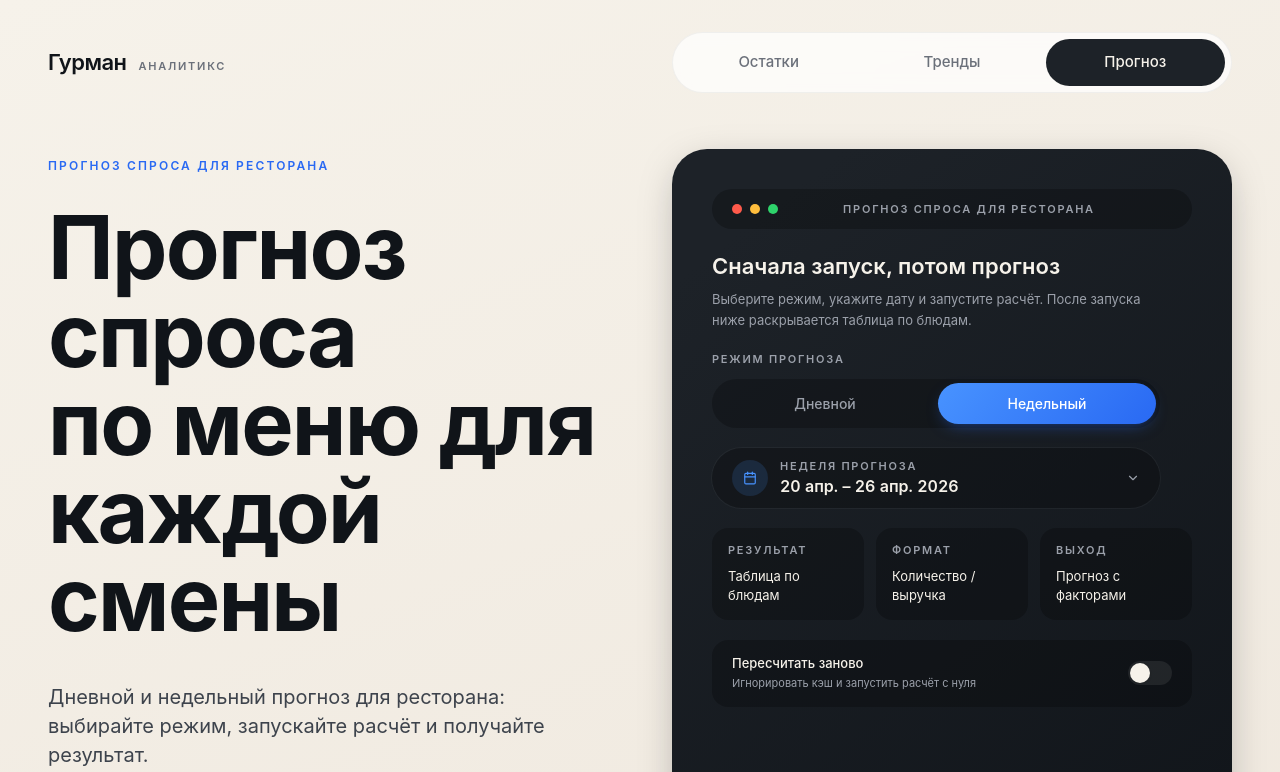
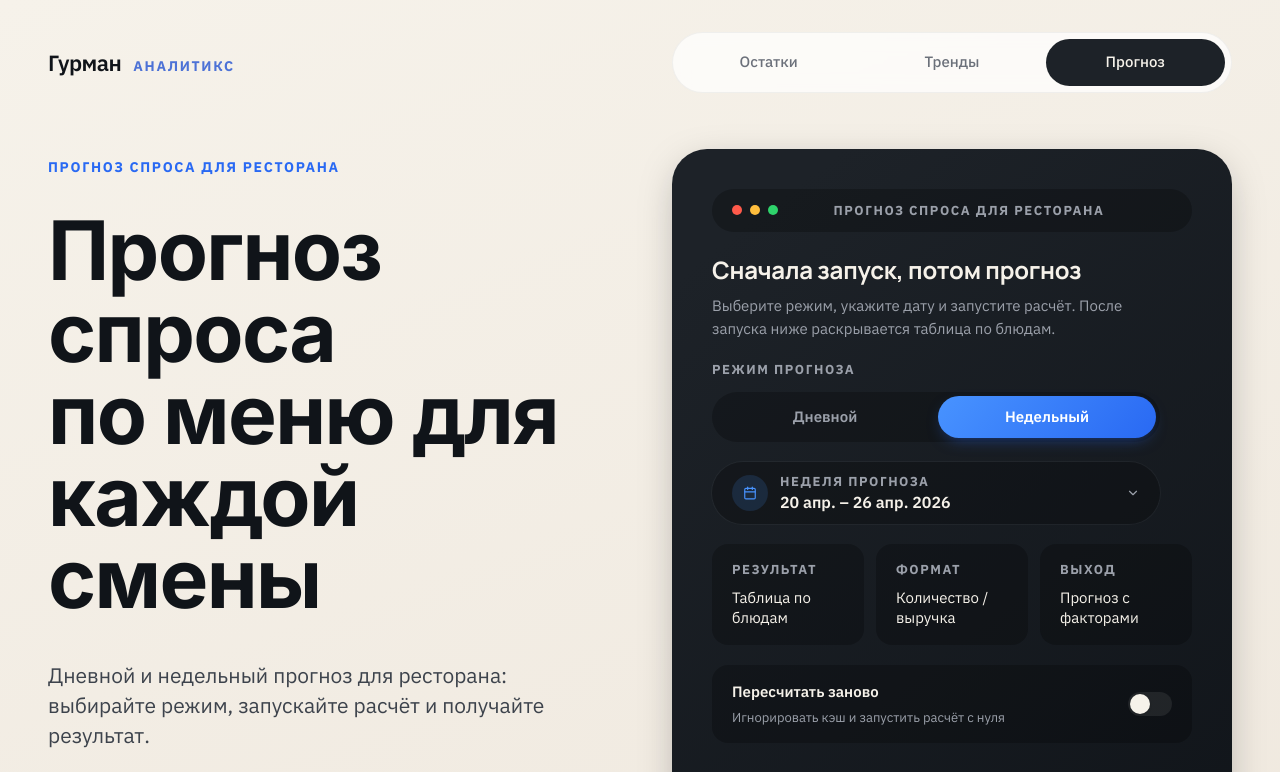
Before and after one commit to JustIkra/sirin-forms, a React (Vite) app in the folder src/frontend/: page / in a window 1280 px wide. Shown: the top 772 px of the page. Built offline with nearby package versions, Linux system fonts and the light colour scheme; no server answers.

Commit message:
Refine typography scale and forecast-screen components

```diff
--- a/src/frontend/index.html
+++ b/src/frontend/index.html
@@ -5,6 +5,12 @@
     <link rel="icon" type="image/svg+xml" href="/favicon.svg" />
     <meta name="viewport" content="width=device-width, initial-scale=1.0" />
     <title>Гурман-Аналитикс</title>
+    <link rel="preconnect" href="https://fonts.googleapis.com" />
+    <link rel="preconnect" href="https://fonts.gstatic.com" crossorigin />
+    <link
+      href="https://fonts.googleapis.com/css2?family=IBM+Plex+Sans:wght@400;500;600;700&family=Inter:wght@700;800;900&family=Manrope:wght@500;600;700;800&display=swap"
+      rel="stylesheet"
+    />
   </head>
   <body>
     <div id="root"></div>
--- a/src/frontend/src/components/DatePickerPopover.tsx
+++ b/src/frontend/src/components/DatePickerPopover.tsx
@@ -160,19 +160,19 @@ export default function DatePickerPopover({
     months: `${dp.months ?? ''}`,
     month: `${dp.month ?? ''} p-0`,
     month_caption: `${dp.month_caption ?? ''} flex h-9 items-center justify-center pb-3`,
-    caption_label: `${dp.caption_label ?? ''} text-[13px] font-semibold tracking-[0.02em] text-cream-100 capitalize`,
+    caption_label: `${dp.caption_label ?? ''} text-[15px] font-semibold tracking-[0.01em] text-cream-100 capitalize`,
     nav: `${dp.nav ?? ''} flex items-center gap-1`,
     button_previous: `${dp.button_previous ?? ''} inline-flex h-7 w-7 items-center justify-center rounded-md text-ink-400 transition-colors hover:bg-white/[0.06] hover:text-cream-100`,
     button_next: `${dp.button_next ?? ''} inline-flex h-7 w-7 items-center justify-center rounded-md text-ink-400 transition-colors hover:bg-white/[0.06] hover:text-cream-100`,
     chevron: `${dp.chevron ?? ''} fill-current`,
     month_grid: `${dp.month_grid ?? ''} w-full table-fixed border-separate border-spacing-0`,
     weekdays: `${dp.weekdays ?? ''}`,
-    weekday: `${dp.weekday ?? ''} h-8 text-center align-middle text-[10px] font-semibold uppercase tracking-[0.18em] text-ink-500`,
-    week_number_header: `${dp.week_number_header ?? ''} h-8 text-center align-middle text-[10px] font-semibold uppercase tracking-[0.18em] text-ink-500`,
-    week_number: `${dp.week_number ?? ''} h-9 text-center align-middle text-[10px] font-mono text-ink-500`,
+    weekday: `${dp.weekday ?? ''} h-9 text-center align-middle text-[13px] font-bold uppercase tracking-[0.12em] text-ink-500`,
+    week_number_header: `${dp.week_number_header ?? ''} h-9 text-center align-middle text-[13px] font-bold uppercase tracking-[0.12em] text-ink-500`,
+    week_number: `${dp.week_number ?? ''} h-10 text-center align-middle text-[13px] font-mono text-ink-500`,
     week: `${dp.week ?? ''}`,
-    day: `${dp.day ?? ''} h-9 p-0 text-center align-middle text-[13px] text-cream-100 tabular-nums`,
-    day_button: `${dp.day_button ?? ''} mx-auto inline-flex h-9 w-9 items-center justify-center rounded-full bg-transparent transition-colors hover:bg-white/[0.06] focus-visible:outline-none focus-visible:ring-1 focus-visible:ring-accent-500`,
+    day: `${dp.day ?? ''} h-10 p-0 text-center align-middle text-[15px] text-cream-100 tabular-nums`,
+    day_button: `${dp.day_button ?? ''} mx-auto inline-flex h-10 w-10 items-center justify-center rounded-full bg-transparent transition-colors hover:bg-white/[0.06] focus-visible:outline-none focus-visible:ring-1 focus-visible:ring-accent-500`,
     today: `${dp.today ?? ''} font-bold text-accent-500`,
     selected: `${dp.selected ?? ''} rdp-sirin-selected`,
     range_start: `${dp.range_start ?? ''} rdp-sirin-range-start`,
@@ -351,14 +351,14 @@ export default function DatePickerPopover({
         </span>
         <span className="flex flex-1 flex-col gap-0.5 leading-tight">
           <span
-            className="text-[11px] font-semibold uppercase tracking-[0.16em] text-ink-400"
-            style={{ fontFamily: 'var(--font-display)' }}
+            className="text-[13px] font-bold uppercase tracking-[0.12em] text-ink-400"
+            style={{ fontFamily: 'var(--font-sans)' }}
           >
             {triggerEyebrow}
           </span>
           <span
             className="text-[16px] font-semibold tabular-nums text-cream-100"
-            style={{ fontFamily: 'var(--font-display)' }}
+            style={{ fontFamily: 'var(--font-sans)' }}
           >
             {triggerMain}
           </span>
--- a/src/frontend/src/components/ForecastForm.tsx
+++ b/src/frontend/src/components/ForecastForm.tsx
@@ -59,11 +59,11 @@ export default function ForecastForm({
       className="flex flex-col gap-5"
       data-testid="forecast-form"
     >
-      <header className="flex flex-col gap-2">
-        <h3 className="text-[22px] font-semibold leading-tight text-cream-100">
+      <header className="flex flex-col gap-2.5">
+        <h3 className="section-heading text-[24px] text-cream-100">
           {title}
         </h3>
-        <p className="max-w-md text-[13px] leading-relaxed text-ink-400">
+        <p className="max-w-md text-[15px] leading-[1.55] text-ink-400">
           {description}
         </p>
       </header>
@@ -86,7 +86,7 @@ export default function ForecastForm({
               onClick={() => onModeChange(m)}
               data-testid={`mode-${m}`}
               className={
-                'chip w-full justify-center !px-7 !py-2.5 !text-[14px] ' +
+                'chip w-full justify-center !px-6 !py-2.5 ' +
                 (mode === m
                   ? 'chip-accent'
                   : 'text-ink-400 hover:text-cream-100')
@@ -118,16 +118,16 @@ export default function ForecastForm({
 
       <label
         className={
-          'flex cursor-pointer items-center justify-between gap-4 rounded-2xl bg-black/25 px-5 py-3.5 ' +
+          'flex cursor-pointer items-center justify-between gap-4 rounded-2xl bg-black/25 px-5 py-4 ' +
           'transition-colors hover:bg-black/35 ' +
           'has-[:focus-visible]:ring-1 has-[:focus-visible]:ring-accent-500/50'
         }
       >
-        <span className="flex flex-col gap-0.5">
-          <span className="text-[13px] font-medium text-cream-100">
+        <span className="flex flex-col gap-1">
+          <span className="text-[15px] font-semibold text-cream-100">
             Пересчитать заново
           </span>
-          <span className="text-[11px] leading-relaxed text-ink-400">
+          <span className="text-[13px] leading-[1.5] text-ink-400">
             Игнорировать кэш и запустить расчёт с нуля
           </span>
         </span>
@@ -162,9 +162,9 @@ export default function ForecastForm({
 
 function InfoCell({ label, value }: { label: string; value: string }) {
   return (
-    <div className="rounded-2xl bg-black/25 px-4 py-3.5">
+    <div className="rounded-2xl bg-black/25 px-5 py-4">
       <div className="eyebrow-light mb-2">{label}</div>
-      <div className="text-[13px] text-cream-100">{value}</div>
+      <div className="text-[15px] leading-snug text-cream-100">{value}</div>
     </div>
   );
 }
--- a/src/frontend/src/components/Hero.tsx
+++ b/src/frontend/src/components/Hero.tsx
@@ -24,27 +24,27 @@ export default function Hero({
       className="flex h-full flex-col py-2"
       data-testid="hero"
     >
-      <div className="flex flex-col gap-7">
+      <div className="flex flex-col gap-8">
         <span
-          className="text-[12px] font-semibold uppercase tracking-[0.18em] text-accent-600"
+          className="text-[14px] font-bold uppercase tracking-[0.12em] text-accent-600"
           data-testid="hero-eyebrow"
         >
           {eyebrow}
         </span>
-        <h2 className="hero-title text-[64px] leading-[0.95] lg:text-[88px]">
+        <h2 className="hero-title text-[64px] leading-[0.95] lg:text-[82px]">
           {title}
         </h2>
       </div>
 
-      <div className="mt-auto flex flex-col gap-7 pt-10">
+      <div className="mt-auto flex flex-col gap-8 pt-10">
         {paragraphs && paragraphs.length > 0 ? (
-          <div className="flex max-w-xl flex-col gap-5 text-[20px] leading-[1.45] text-ink-600">
+          <div className="flex max-w-xl flex-col gap-4 text-[21px] leading-[1.45] text-ink-600">
             {paragraphs.map((p, i) => (
               <p key={i}>{p}</p>
             ))}
           </div>
         ) : description ? (
-          <p className="max-w-xl text-[20px] leading-[1.45] text-ink-600">
+          <p className="max-w-xl text-[21px] leading-[1.45] text-ink-600">
             {description}
           </p>
         ) : null}
--- a/src/frontend/src/index.css
+++ b/src/frontend/src/index.css
@@ -19,8 +19,14 @@
 
   --color-fact-red: #ff5a4b;
 
-  --font-display: "Manrope", "Inter", system-ui, sans-serif;
-  --font-sans: "Inter", system-ui, -apple-system, sans-serif;
+  /* Fonts follow Figma (Wareframe Сирин):
+   *   display → Inter (hero 82)
+   *   heading → Manrope (section 24/28/34)
+   *   body    → IBM Plex Sans (13/14/15/16/18/21/28)
+   */
+  --font-display: "Inter", system-ui, -apple-system, sans-serif;
+  --font-heading: "Manrope", "Inter", system-ui, sans-serif;
+  --font-sans: "IBM Plex Sans", "Inter", system-ui, -apple-system, sans-serif;
 
   --radius-panel: 35px;
   --radius-chip: 999px;
@@ -44,7 +50,9 @@ html, body, #root {
 
 body {
   margin: 0;
-  font-family: "Inter", system-ui, -apple-system, sans-serif;
+  font-family: var(--font-sans);
+  font-size: 16px;
+  line-height: 1.5;
   background: var(--bg-cream);
   background-attachment: fixed;
   color: #1d2228;
@@ -64,35 +72,47 @@ body {
 }
 
 .hero-title {
-  font-family: "Manrope", "Inter", sans-serif;
+  font-family: var(--font-display);
   font-weight: 700;
   letter-spacing: -0.02em;
   line-height: 1;
   color: #101419;
 }
 
-/* Type scale — 7 steps, no random in-between sizes.
- *   micro  11px  uppercase eyebrows / table headers
- *   small  13px  chips, dense meta
- *   body   14px  default body text
- *   lead   16px  secondary heading inside cards
- *   h3     18px  card / panel titles, big numeric values
- *   h2     24px  section titles
- *   hero   56→72 hero display only
+.section-heading {
+  font-family: var(--font-heading);
+  font-weight: 700;
+  letter-spacing: -0.01em;
+  line-height: 1.15;
+}
+
+/* Type scale — pulled from Figma (Wareframe Сирин).
+ * Fewer, deliberate sizes; every in-app text goes through one of these.
+ *   eyebrow 14  IBM Plex Sans 700, uppercase, tracking 0.14em
+ *   small   13  captions, dense meta
+ *   body    15  default dark-panel body
+ *   lead    18  secondary heading / panel body emphasized
+ *   value   20  big numeric values / info-card values
+ *   h3      24  card / panel titles (Manrope Bold)
+ *   h2      28  section titles (Manrope Bold)
+ *   h1      34  page headings (Manrope Bold)
+ *   hero    82  hero display (Inter Bold, LH 0.95)
  */
 
 .eyebrow {
-  font-size: 11px;
-  font-weight: 600;
-  letter-spacing: 0.16em;
+  font-family: var(--font-sans);
+  font-size: 14px;
+  font-weight: 700;
+  letter-spacing: 0.12em;
   text-transform: uppercase;
-  color: #6b707a;
+  color: #4d72d6;
 }
 
 .eyebrow-light {
-  font-size: 11px;
-  font-weight: 600;
-  letter-spacing: 0.16em;
+  font-family: var(--font-sans);
+  font-size: 13px;
+  font-weight: 700;
+  letter-spacing: 0.12em;
   text-transform: uppercase;
   color: #9ba0aa;
 }
@@ -101,10 +121,11 @@ body {
   display: inline-flex;
   align-items: center;
   gap: 0.5rem;
-  padding: 0.5rem 1.15rem;
+  padding: 0.55rem 1.25rem;
   border-radius: 999px;
-  font-size: 14px;
-  font-weight: 500;
+  font-family: var(--font-sans);
+  font-size: 15px;
+  font-weight: 600;
   transition: all 0.18s ease;
   cursor: pointer;
 }
@@ -134,9 +155,10 @@ body {
   background: var(--bg-accent);
   color: #ffffff;
   border-radius: 999px;
-  padding: 1.05rem 2.1rem;
+  padding: 1.05rem 2.15rem;
+  font-family: var(--font-sans);
   font-size: 16px;
-  font-weight: 600;
+  font-weight: 700;
   letter-spacing: 0.01em;
   box-shadow: 0 8px 24px -8px rgba(41, 105, 243, 0.6);
   transition: transform 0.15s, box-shadow 0.15s;
```
Also changed, not shown: src/frontend/src/components/ForecastMeta.tsx (+4 -4 lines).
